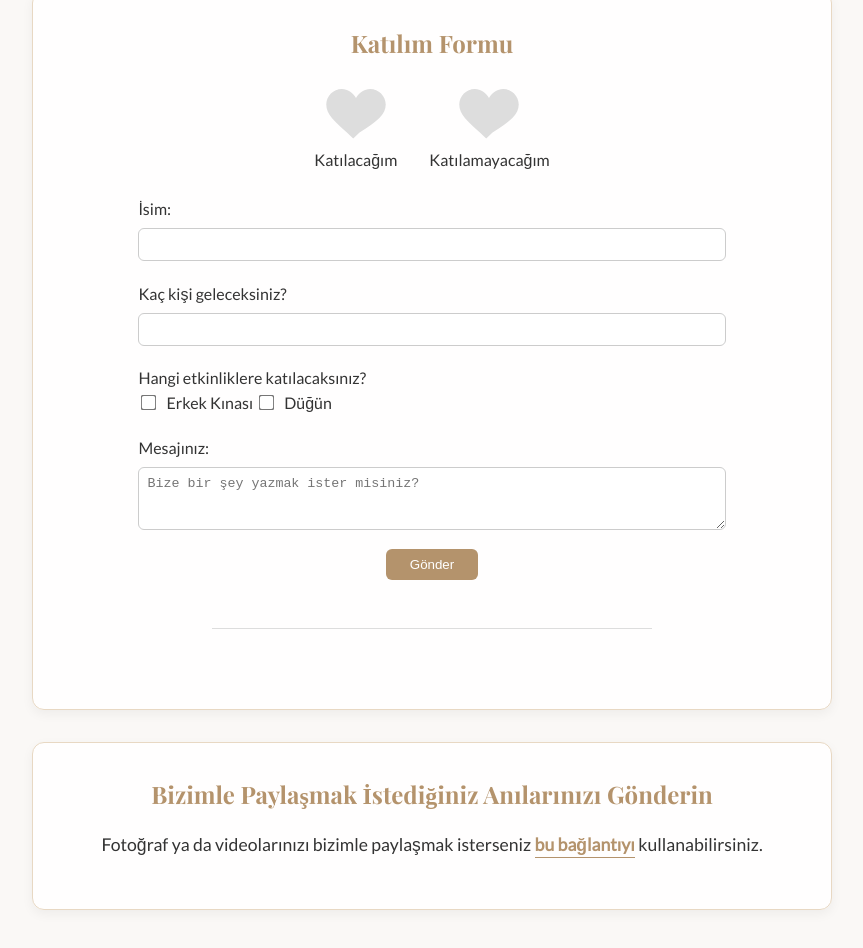
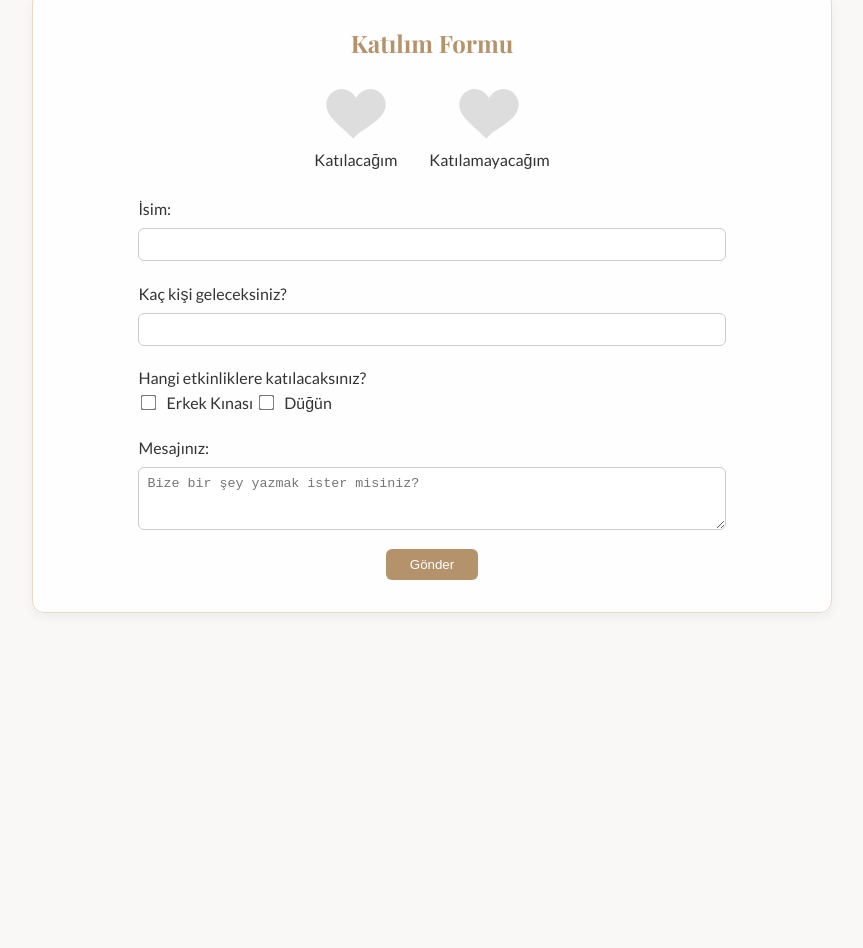
Before and after one commit to farukemrekaraca/weddinginvitation, a plain HTML site: page index.html in a window 1280 px wide. Shown: the part 2120-3068 px from the top of the page, without its empty margins (208-1071 px from the left). After the commit the page ends 2797 px from the top, so only its background shows below. Drawn offline with nearby package versions, Linux system fonts and the light colour scheme.

Commit message:
Add files via upload

```diff
--- a/index.html
+++ b/index.html
@@ -289,16 +289,7 @@
 
         <button type="submit" style="padding: 0.5rem 1.5rem; background: var(--accent); color: white; border: none; border-radius: 6px;">Gönder</button>
       </form>
-      <hr style="margin: 3rem auto; width: 60%; border: 0; border-top: 1px solid #ddd;">
     </section>
-
-    <section class="card" id="memories">
-  <h2 style="text-align: center;">Bizimle Paylaşmak İstediğiniz Anılarınızı Gönderin</h2>
-  <p style="text-align: center; font-size: 1.1rem;">
-    Fotoğraf ya da videolarınızı bizimle paylaşmak isterseniz
-    <a href="https://forms.gle/4DE2idUmwNDHRLZ59" target="_blank" class="memory-link">bu bağlantıyı</a> kullanabilirsiniz.
-  </p>
-</section>
 
   </main>
 
```
